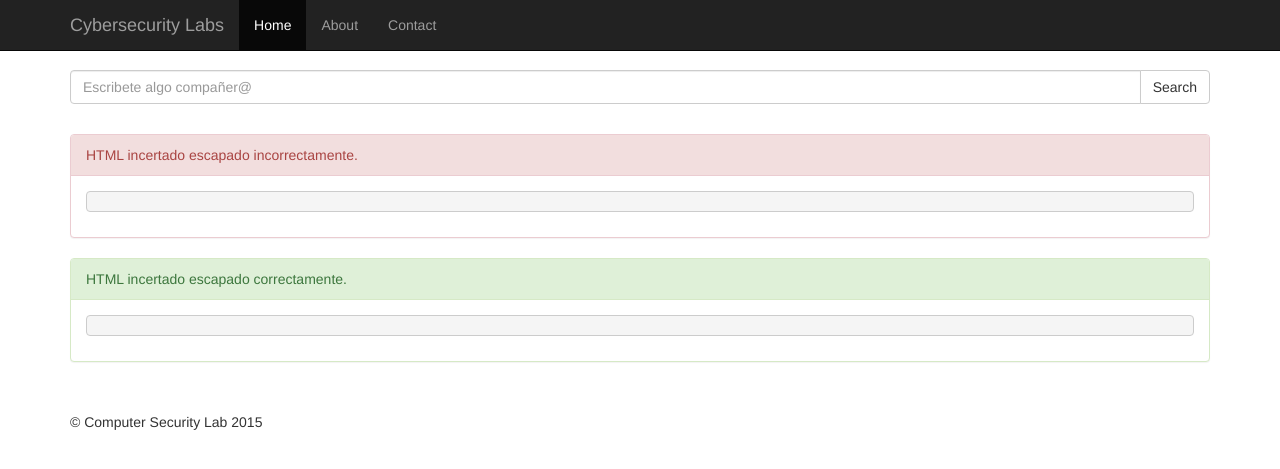
After one commit to acarrasquillo/cyberlabs, a PHP site: page /lab1.php in a window 1280 px wide. The commit adds this page. Shown: the top 469 px of the page. Run offline with PHP 8.4, Linux system fonts and the light colour scheme; data that the repository does not hold is empty; some libraries are stand-ins or nearby versions.

Commit message:
Lab1: Task1 XSS

```diff
--- a/header.php
+++ b/header.php
@@ -1,3 +1,8 @@
+<?php
+      if (basename($_SERVER["SCRIPT_FILENAME"], '.php') == "lab1"){
+          header("X-XSS-Protection: 0");
+      }
+?>
 <!DOCTYPE html>
 <html lang="en">
   <head>
@@ -16,7 +21,6 @@
     <!-- Custom styles for this template -->
     <link href="bootstrap-3.3.2-dist/css/offcanvas.css" rel="stylesheet">
 
-
     <!-- HTML5 shim and Respond.js for IE8 support of HTML5 elements and media queries -->
     <!--[if lt IE 9]>
       <script src="https://oss.maxcdn.com/html5shiv/3.7.2/html5shiv.min.js"></script>
--- a/index.php
+++ b/index.php
@@ -47,7 +47,7 @@
 
         <div class="col-xs-6 col-sm-3 sidebar-offcanvas" id="sidebar">
           <div class="list-group">
-            <a href="#" class="list-group-item active">Lab 1</a>
+            <a href="lab1.php" class="list-group-item active">Lab 1</a>
             <a href="#" class="list-group-item">Lab 2</a>
             <a href="#" class="list-group-item">Lab 3</a>
             <a href="#" class="list-group-item">Lab 4</a>
--- /dev/null
+++ b/lab1.php
@@ -0,0 +1,52 @@
+<?php include('header.php'); ?>
+<?php include('navbar.php'); ?>
+
+	<form name="XSS" action="lab1.php" method="post">
+	<div class="input-group">
+		<input type="text" class="form-control" placeholder="Escribete algo compañer@"  name="input" aria-describedby="basic-addon1">
+		<span class="input-group-btn">
+			<button class="btn btn-default" type="submit">Search</button>
+		</span>
+	</div>
+	</form>
+	<br>
+	<p>
+
+		<?php
+			if ($_POST["input"]== ""){
+
+			}
+			else{
+				$texto = $_POST["input"];
+				print $texto;
+			}
+
+
+		?>
+
+		<div class="panel panel-danger">
+		<div class="panel-heading">
+		HTML incertado escapado incorrectamente.
+		</div>
+		<div class="panel-body">
+		<?php
+			print "<pre>".htmlspecialchars($texto)."</pre>"
+		?>
+		</div>
+
+			   </div>
+
+			<div class="panel panel-success">
+				<div class="panel-heading">
+					HTML incertado escapado correctamente.
+			    </div>
+			    <div class="panel-body">
+			    	<?php
+						print "<pre>".htmlspecialchars(htmlspecialchars($texto))."</pre>"
+					?>
+		        </div>
+
+		</div>
+	</p>
+
+<?php include('footer.php'); ?>
--- a/navbar.php
+++ b/navbar.php
@@ -7,7 +7,7 @@
             <span class="icon-bar"></span>
             <span class="icon-bar"></span>
           </button>
-          <a class="navbar-brand" href="#">Cybersecurity Labs</a>
+          <a class="navbar-brand" href="index.php">Cybersecurity Labs</a>
         </div>
         <div id="navbar" class="collapse navbar-collapse">
           <ul class="nav navbar-nav">
```
Also changed, not shown: labs/index.php (deleted, +0 -33 lines), static/static.gif (added), 3 other files.
